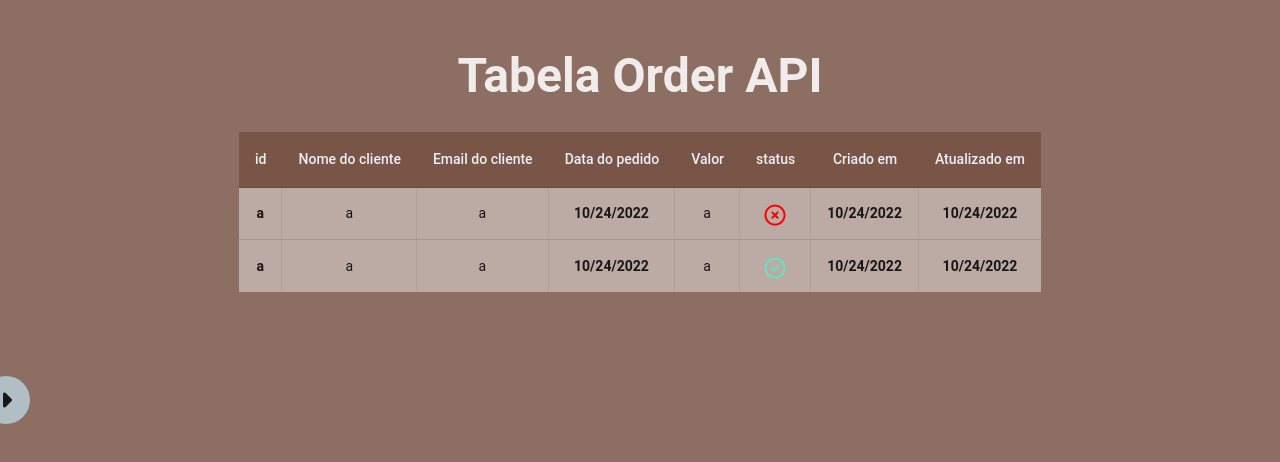
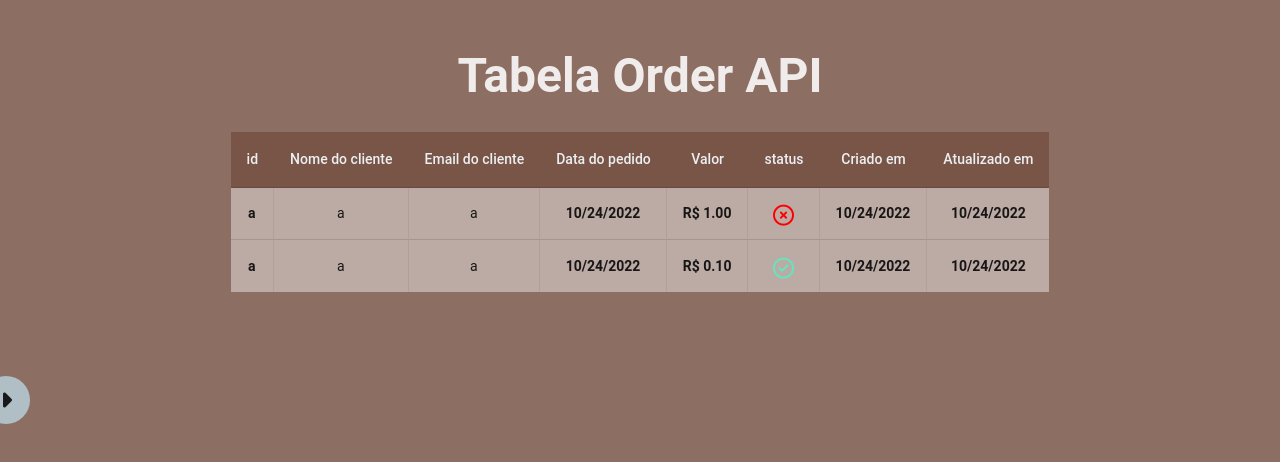
Before and after one commit to PedroBaumhardt/Desafio2-1, a Vue app: page / in a window 1280 px wide. Shown: the top 462 px of the page. Built offline with nearby package versions, Linux system fonts and the light colour scheme; a small style sheet from the web is missing.

Commit message:
table advance

```diff
--- a/components.d.ts
+++ b/components.d.ts
@@ -21,5 +21,6 @@ declare module 'vue' {
     RouterLink: typeof import('vue-router')['RouterLink']
     RouterView: typeof import('vue-router')['RouterView']
     StatusRow: typeof import('./src/components/Table/StatusRow.vue')['default']
+    ValueRow: typeof import('./src/components/Table/ValueRow.vue')['default']
   }
 }
--- a/src/components/Table/DynamicRows.vue
+++ b/src/components/Table/DynamicRows.vue
@@ -7,7 +7,7 @@
     name: 'a',
     email: 'a',
     date: '1666632563517',
-    value: 'a',
+    value: '100',
     status: 'pending',
     created_at: '1666632563517',
     updated_at: '1666632563517',
@@ -17,7 +17,7 @@
       name: 'a',
       email: 'a',
       date: '1666632563517',
-      value: 'a',
+      value: '10',
       status: 'completed',
       created_at: '1666632563517',
       updated_at: '1666632563517',
@@ -36,7 +36,7 @@
     <td class="row text-center">{{ row.name }}</td>
     <td class="row text-center">{{ row.email }}</td>
     <td class="row text-center bold"><DateRow :date="row.date" /></td>
-    <td class="row text-center">{{ row.value }}</td>
+    <td class="row text-center bold"><ValueRow :value="row.value" /> </td>
     <td class="row text-center"><StatusRow :status="row.status" /></td>
     <td class="row text-center bold"><DateRow :date="row.created_at" /></td>
     <td class="last-row text-center bold"><DateRow :date="row.updated_at" /></td>
--- /dev/null
+++ b/src/components/Table/ValueRow.vue
@@ -0,0 +1,21 @@
+<script setup>
+
+ const props = defineProps(["value"])
+
+ const formatValue = (value) => {
+   let floatVal = parseFloat(value, 10)
+   let realVal = floatVal / 100
+   return "R$ " + realVal.toFixed(2)
+ }
+
+</script>
+
+<template>
+
+  <p>{{formatValue(props.value)}}</p>
+
+</template>
+
+<style scoped>
+
+</style>
```
